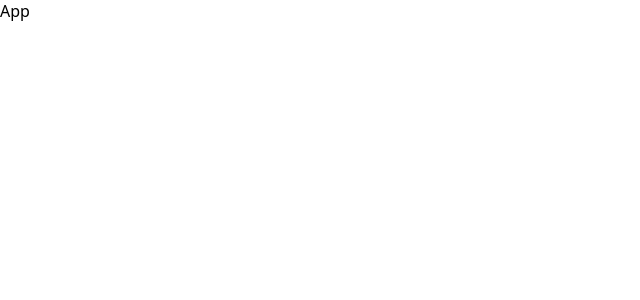
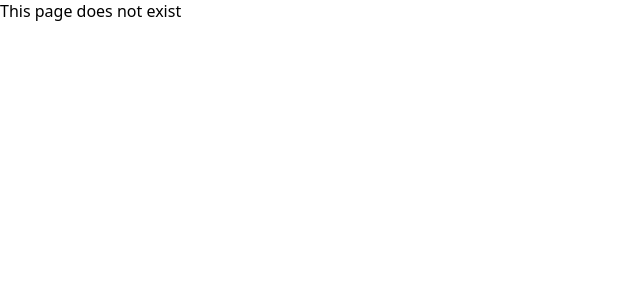
Before and after one commit to Punith1117/messaging-frontend, a React (Vite) app: page / in a window 1280 px wide. Shown: the top 300 px of the page, without its empty margins (0-640 px from the left). Built offline with nearby package versions, Linux system fonts and the light colour scheme.

Commit message:
chore: install react-router-dom and setup routing with layout skeleton

```diff
--- a/package.json
+++ b/package.json
@@ -12,6 +12,7 @@
   "dependencies": {
     "react": "^19.2.0",
     "react-dom": "^19.2.0",
+    "react-router-dom": "^7.13.0",
     "styled-components": "^6.3.8"
   },
   "devDependencies": {
--- a/src/App.jsx
+++ b/src/App.jsx
@@ -1,12 +1,13 @@
 import { ThemeProvider } from "styled-components"
 import GlobalStyle from "./styles/GlobalStyle"
 import theme from "./styles/theme"
+import AppRoutes from "./AppRoutes"
 
 function App() {
   	return (
 		<ThemeProvider theme={theme}>
 			<GlobalStyle />
-			<div>App</div>
+			<AppRoutes />
 		</ThemeProvider>
   	)
 }
--- /dev/null
+++ b/src/AppRoutes.jsx
@@ -0,0 +1,29 @@
+import { BrowserRouter, Routes, Route } from 'react-router-dom'
+import Login from './pages/Login'
+import Signup from './pages/Signup'
+import Chat from './pages/Chat'
+import Profile from './pages/Profile'
+import AppLayout from './layouts/AppLayout'
+import NotFound from './pages/NotFound'
+
+function AppRoutes() {
+  return (
+    <BrowserRouter>
+		<Routes>
+			{/* Public routes */}
+			<Route path="/login" element={<Login />} />
+			<Route path="/signup" element={<Signup />} />
+
+			{/* Protected routes */}
+			<Route element={<AppLayout />}>
+				<Route path="/chat/:userId" element={<Chat />} />
+				<Route path="/profile" element={<Profile />} />
+			</Route>
+
+			<Route path='*' element={<NotFound />} />
+		</Routes>
+    </BrowserRouter>
+  )
+}
+
+export default AppRoutes
```
Also changed, not shown: 1 other file (tests, documents, lock files or other folders).
